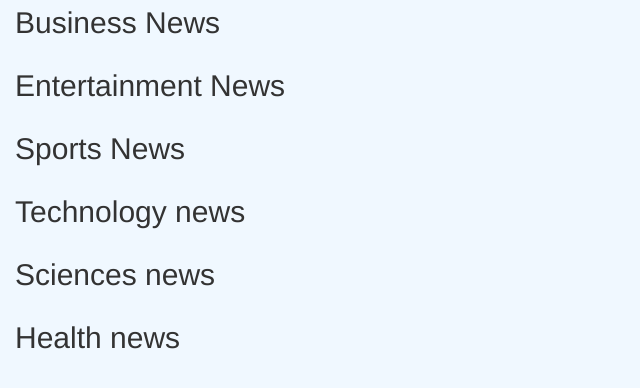
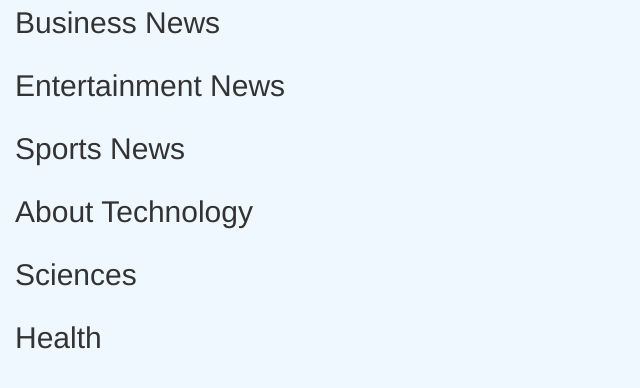
Before and after one commit to UMULISA12/newsHighlight, a Flask app: template app/templates/index.html in a window 1280 px wide. Shown: the part 219-607 px from the top of the page, without its empty margins (0-640 px from the left). Run offline with Flask 2, Linux system fonts and the light colour scheme; the template is opened without the code that fills it, so the values that code supplies are empty; parts of the project's set-up code (start-up, migrations or seed data) failed here and were passed over; some libraries are stand-ins or nearby versions.

Commit message:
navigation bar

```diff
--- a/app/templates/index.html
+++ b/app/templates/index.html
@@ -1,6 +1,7 @@
-
 {% extends 'base.html'%}
 {% import 'macros.html' as macro%}
+
+
 
 <!DOCTYPE html>
 <html>
@@ -10,15 +11,13 @@
         {% else %}
         <title> Welcome to the Breaking news updates </title>
         {% endif %}
- <!-- Styles block -->
-{% block styles%}
-{{ super() }}
-<link rel="stylesheet" href="{{url_for('static',filename='CSS/index.css')}}">
-{% endblock %}
-<!-- Content block -->
+        <!--Styles block -->
+    {% block styles%}
+        {{ super() }}
+        <link rel="stylesheet" href="{{url_for('static',filename='css/index.css')}}">
+    {% endblock %}
 </head>
 <body>
-
     <div class="jumbotron">
         <h1>News Highlight</h1>
         <h3>{{title}}</h3>
@@ -62,21 +61,21 @@
 
       <div class="row up">
           <div class="col-md-12 categories">
-              <h2>Technology news</h2>
+              <h2>About Technology</h2>
           </div>
           {{macro.displaySources(technology)}}
       </div>
 
       <div class="row up">
           <div class="col-md-12 categories">
-              <h2>Sciences news</h2>
+              <h2>Sciences</h2>
           </div>
           {{macro.displaySources(science)}}
       </div>
 
       <div class="row up">
           <div class="col-md-12 categories">
-              <h2>Health news</h2>
+              <h2>Health</h2>
           </div>
           {{macro.displaySources(health)}}
       </div>
```
